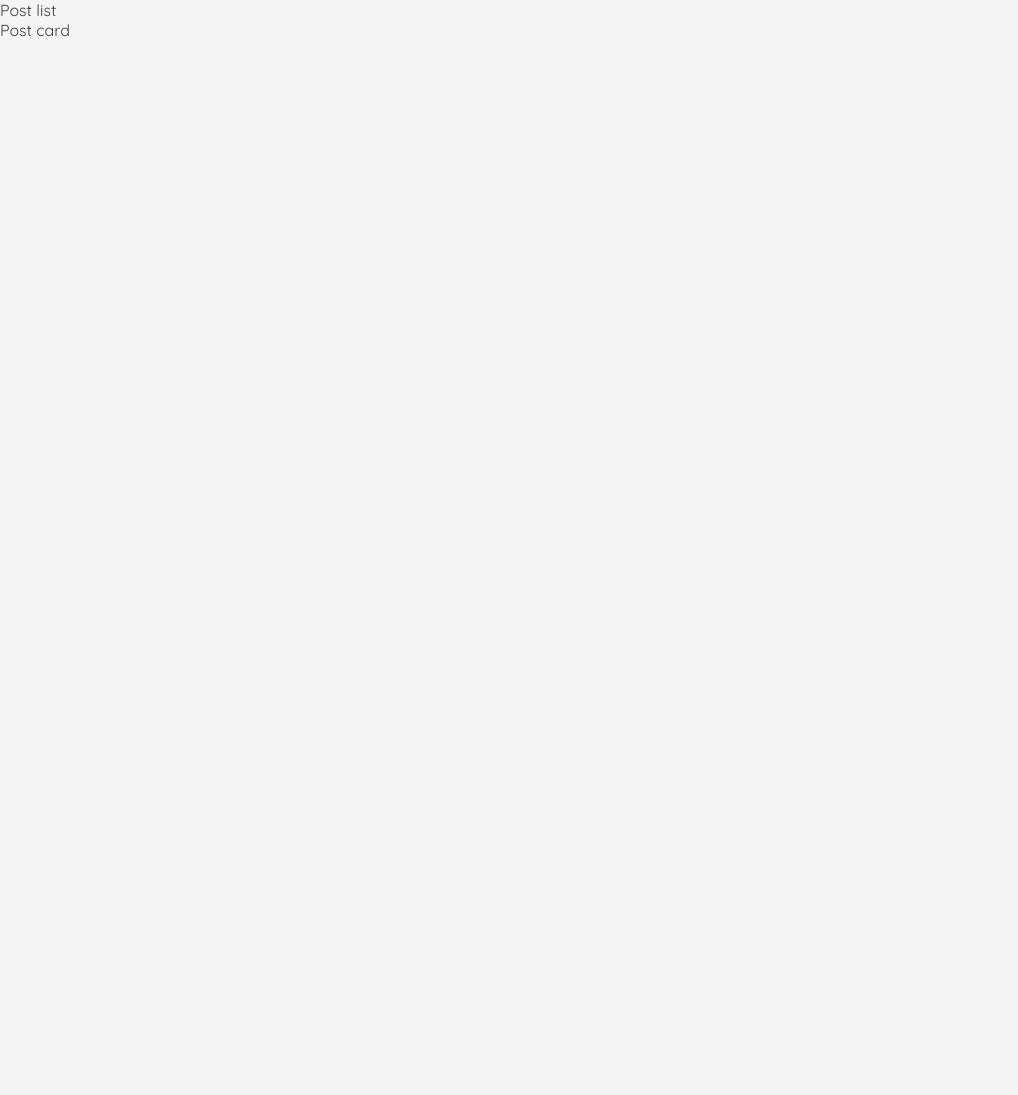
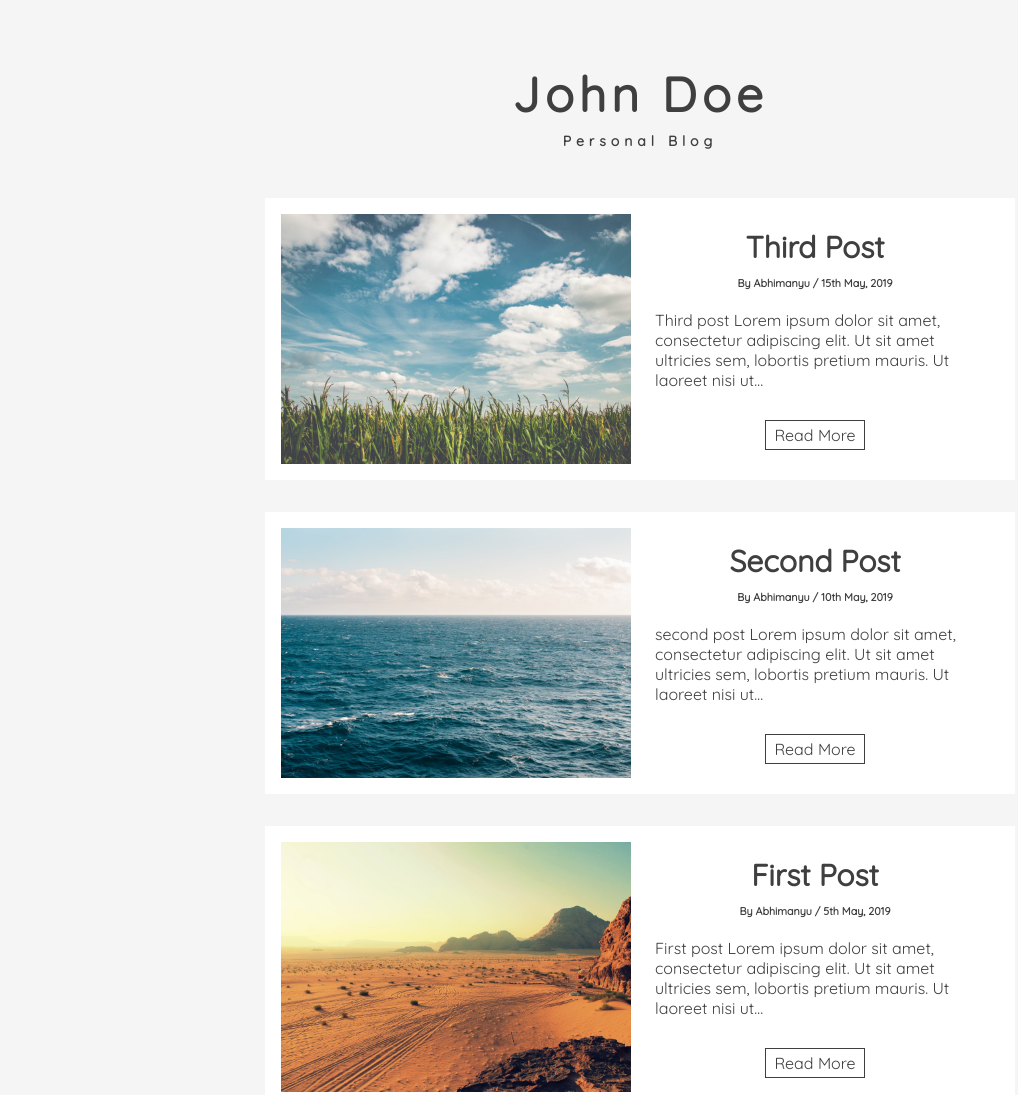
Before and after one commit to abhimanyuPathania/gatsby-mdx-blog, a Gatsby site: page / in a window 1280 px wide. Shown: the whole page, without its empty margins (0-1018 px from the left). Before the commit the page ends 800 px from the top, so only its background shows below. Built offline with nearby package versions, Linux system fonts and the light colour scheme; Gatsby itself is replaced by a stand-in of ours.

Commit message:
Style posts list

```diff
--- a/src/components/Layout/styles.module.css
+++ b/src/components/Layout/styles.module.css
@@ -9,6 +9,7 @@
   --mainGrey: #f5f5f5;
   --mainBlack: #3f3f3f;
   --garkGrey: #8e8e8e;
+  --mainWhite: #ffffff;
 }
 
 body {
--- a/src/components/PostCard/PostCard.js
+++ b/src/components/PostCard/PostCard.js
@@ -1,7 +1,42 @@
 import React from 'react';
+import Image from 'gatsby-image';
+import { Link } from 'gatsby';
 
-const PostCard = () => {
-  return <div>Post card</div>;
+import styles from './styles.module.css';
+
+const PostCard = ({ post }) => {
+  const {
+    frontmatter: {
+      title,
+      author,
+      slug,
+      date,
+      image: {
+        childImageSharp: { fluid: postImage },
+      },
+    },
+    excerpt,
+  } = post;
+  return (
+    <article className={styles.card}>
+      <div className={styles.image}>
+        <Image fluid={postImage} />
+      </div>
+      <div className={styles.info}>
+        <div>
+          <h2>{title}</h2>
+          <h6>
+            <span>By {author}</span>
+            <span> / {date}</span>
+          </h6>
+          <p>{excerpt}</p>
+          <Link to={slug} className={styles.link}>
+            read more
+          </Link>
+        </div>
+      </div>
+    </article>
+  );
 };
 
 export default PostCard;
--- a/src/components/PostCard/styles.module.css
+++ b/src/components/PostCard/styles.module.css
@@ -0,0 +1,49 @@
+.card {
+  margin-bottom: 2rem;
+  background: var(--mainWhite);
+  padding: 1rem;
+  text-align: center;
+}
+.info {
+  padding: 1rem 0;
+}
+.info h2 {
+  font-size: 30px;
+  text-transform: capitalize;
+  margin-bottom: 10px;
+}
+.info h6 {
+  color: var(--darkGrey);
+  text-transform: capitalize;
+}
+.info p {
+  padding: 20px 0 30px 0;
+  text-align: left;
+}
+.link {
+  border: 1px solid var(--mainBlack);
+  padding: 4px 8px;
+  display: inline-block;
+  color: var(--mainBlack);
+  text-decoration: none;
+  text-transform: capitalize;
+  transition: all 0.3s ease-in-out;
+}
+.link:hover {
+  background: var(--mainBlack);
+  color: var(--mainWhite);
+}
+@media screen and (min-width: 776px) {
+  .card {
+    display: grid;
+    grid-template-columns: 350px 1fr;
+  }
+  .info {
+    display: flex;
+    align-items: center;
+    padding: 0 1.5rem;
+  }
+  .image > div {
+    height: 250px;
+  }
+}
--- a/src/components/PostList/PostList.js
+++ b/src/components/PostList/PostList.js
@@ -2,11 +2,21 @@ import React from 'react';
 
 import PostCard from '../PostCard';
 
-const PostList = () => {
+import styles from './styles.module.css';
+
+const PostList = ({ posts }) => {
+  console.log('PostList:', posts);
+
   return (
-    <div>
-      Post list <PostCard />
-    </div>
+    <section className={styles.posts}>
+      <h1>john doe</h1>
+      <h4>personal blog</h4>
+      <div className={styles.center}>
+        {posts.map(({ node }, i) => (
+          <PostCard post={node} key={i} />
+        ))}
+      </div>
+    </section>
   );
 };
 
--- a/src/components/PostList/styles.module.css
+++ b/src/components/PostList/styles.module.css
@@ -0,0 +1,22 @@
+.posts {
+  padding: 4rem 0;
+}
+.posts h1 {
+  text-align: center;
+  letter-spacing: 5px;
+  margin-bottom: 0.5rem;
+  text-transform: capitalize;
+  font-size: 48px;
+}
+.posts h4 {
+  letter-spacing: 5px;
+  text-transform: capitalize;
+  font-size: 14px;
+  text-align: center;
+  margin-bottom: 3rem;
+}
+.center {
+  width: 85vw;
+  margin: 0 auto;
+  max-width: 750px;
+}
--- a/src/pages/index.js
+++ b/src/pages/index.js
@@ -13,6 +13,7 @@ export const query = graphql`
             title
             date(formatString: "Do MMMM, YYYY")
             slug
+            author
             image {
               childImageSharp {
                 fluid {
```
